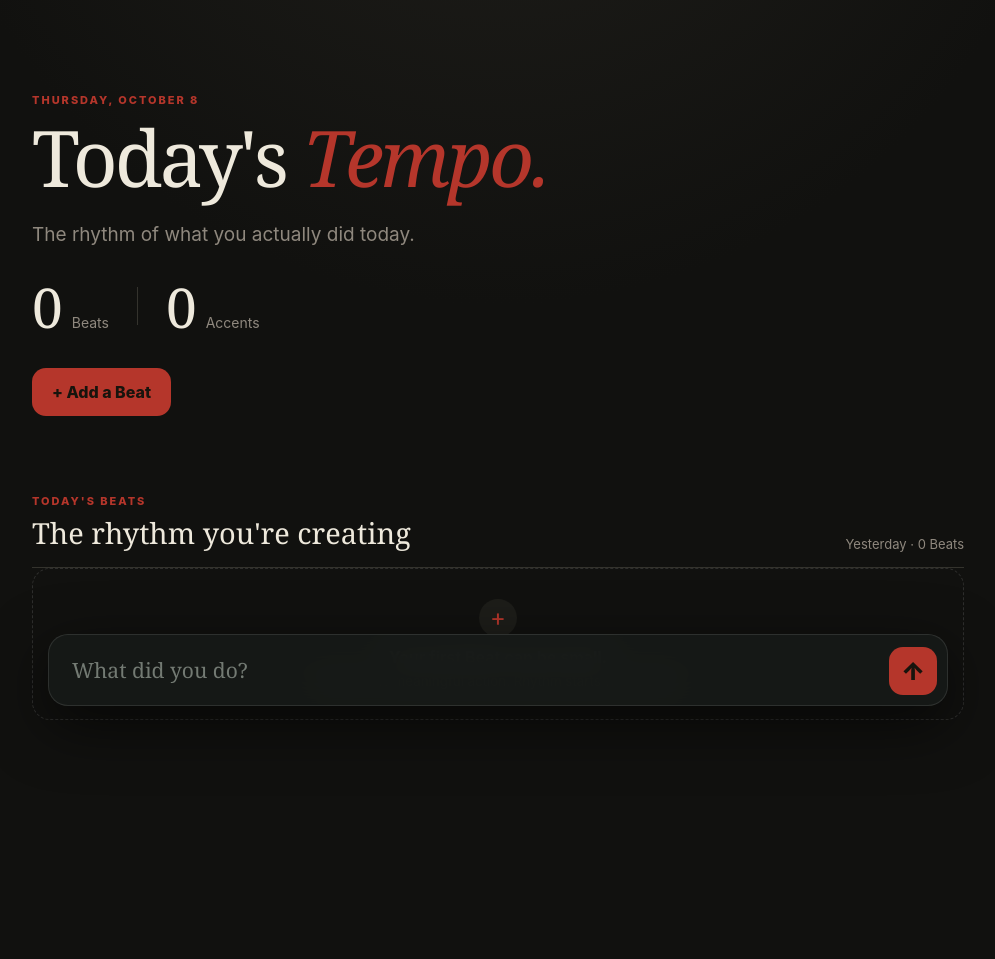
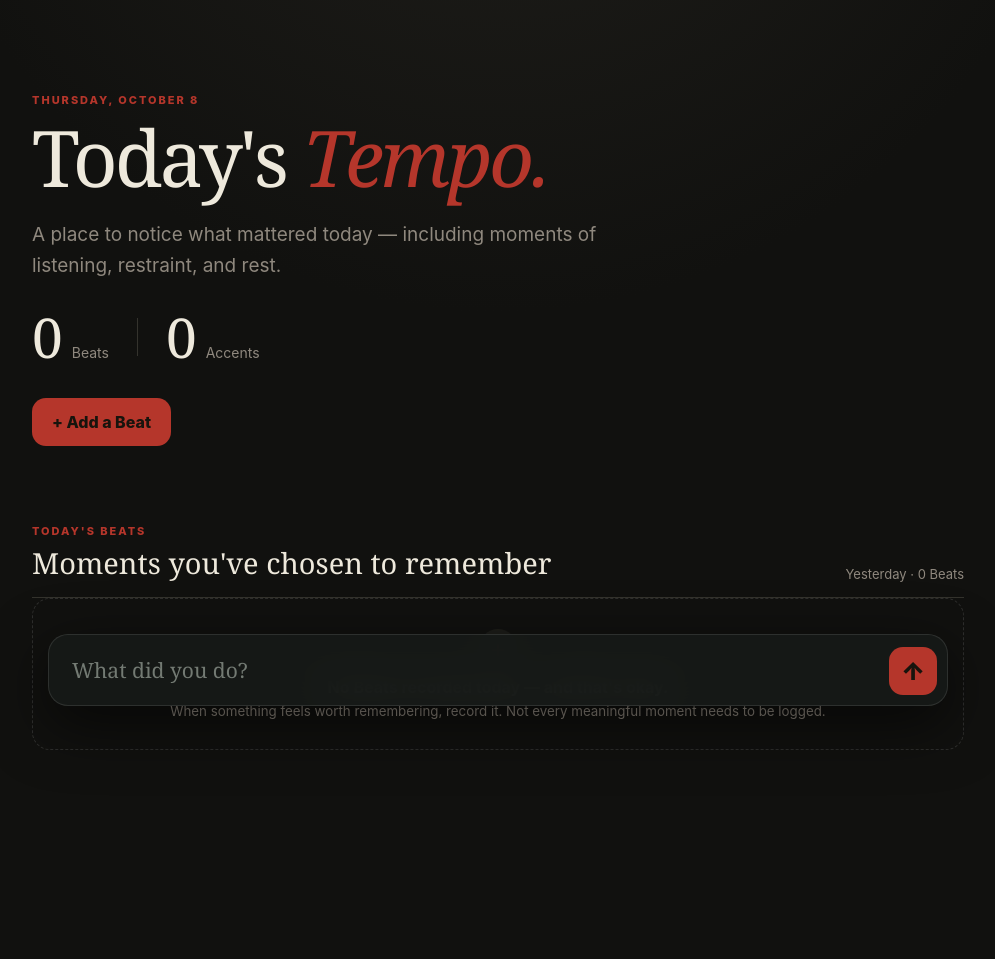
Before and after one commit to drummerbock/sumbody, a Flask app: page / in a window 1280 px wide. Shown: the part 72-1031 px from the top of the page, without its empty margins (142-1137 px from the left). Before the commit the page ends 792 px from the top, so only its background shows below. Run offline with Flask 3, Linux system fonts and the light colour scheme; a user stored in the database is signed in; tables that the repository leaves empty hold one stand-in row (values such as "Sample post"); some libraries are stand-ins or nearby versions.

Commit message:
Use nonjudgmental plain-language guidance in templates/home.html

```diff
--- a/templates/home.html
+++ b/templates/home.html
@@ -1,7 +1,7 @@
 {% extends "base.html" %}{% block content %}
 <section class="hero">
   <div class="eyebrow">{{ today.strftime("%A, %B %-d") }}</div>
-  <h1>Today's <em>Tempo.</em></h1><p class="lede">The rhythm of what you actually did today.</p>
+  <h1>Today's <em>Tempo.</em></h1><p class="lede">A place to notice what mattered today — including moments of listening, restraint, and rest.</p>
   <div class="today-total">
     <div><strong id="today-tip-count">{{today_count}}</strong><span>Beats</span></div>
     <i></i>
@@ -12,7 +12,7 @@
 
 <section class="day-ledger">
   <div class="section-head">
-    <div><div class="eyebrow">TODAY'S BEATS</div><h2>The rhythm you're creating</h2></div>
+    <div><div class="eyebrow">TODAY'S BEATS</div><h2>Moments you've chosen to remember</h2></div>
     <span>Yesterday · {{yesterday_count}} Beats{% if yesterday_accents %} · {{yesterday_accents}} Accents{% endif %}</span>
   </div>
 
@@ -32,7 +32,7 @@
   </div>
 
   <button class="empty empty-button" id="today-empty" type="button" data-open-composer {% if recent %}hidden{% endif %}>
-    <span>+</span><b>Your first Beat can be small.</b><small>Record one meaningful action. Rhythm starts with a Beat.</small>
+    <span>+</span><b>No Beats recorded today — and that's okay.</b><small>When something feels worth remembering, record it. Not every meaningful moment needs to be logged.</small>
   </button>
 </section>
 {% endblock %}
```
